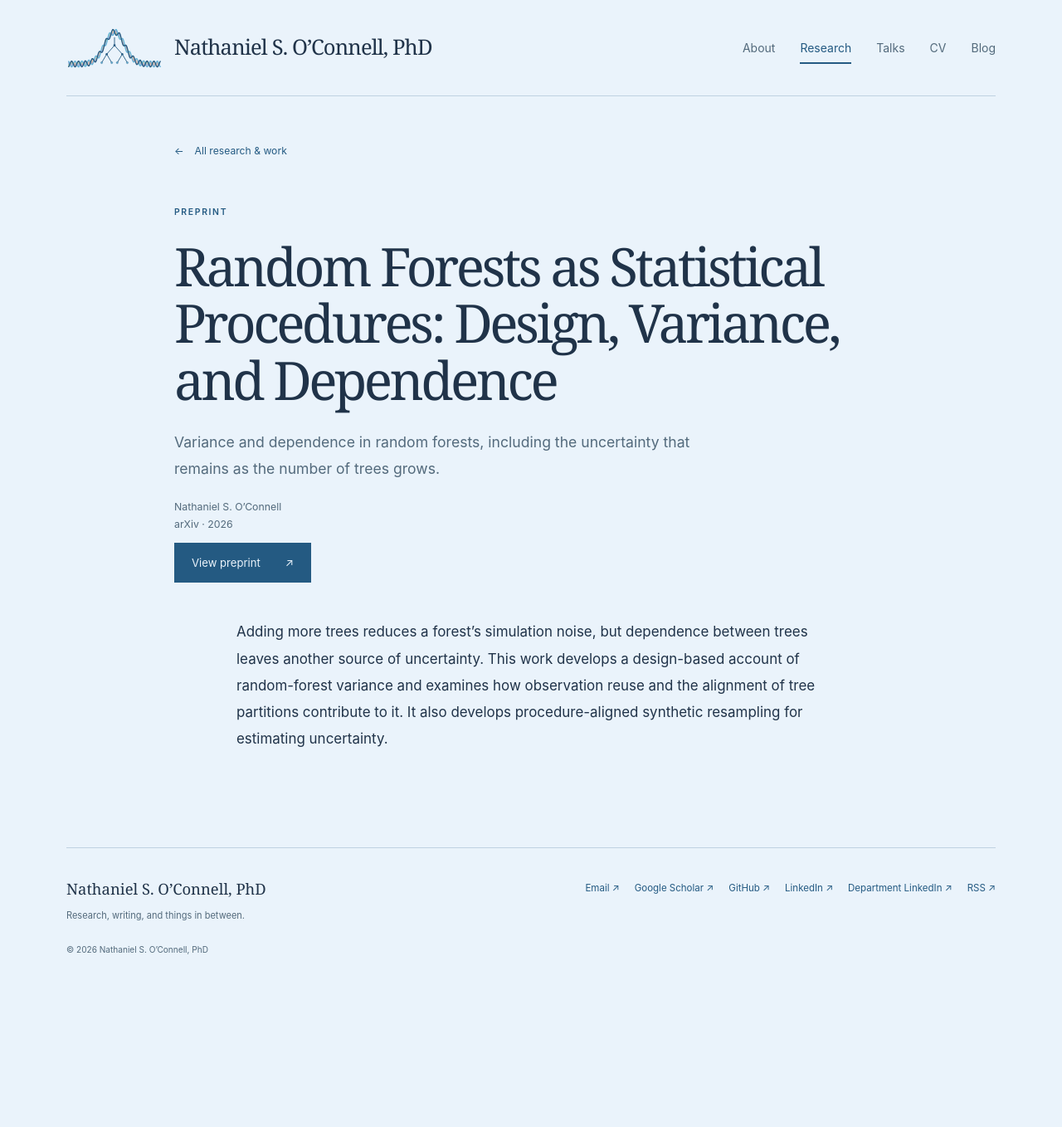
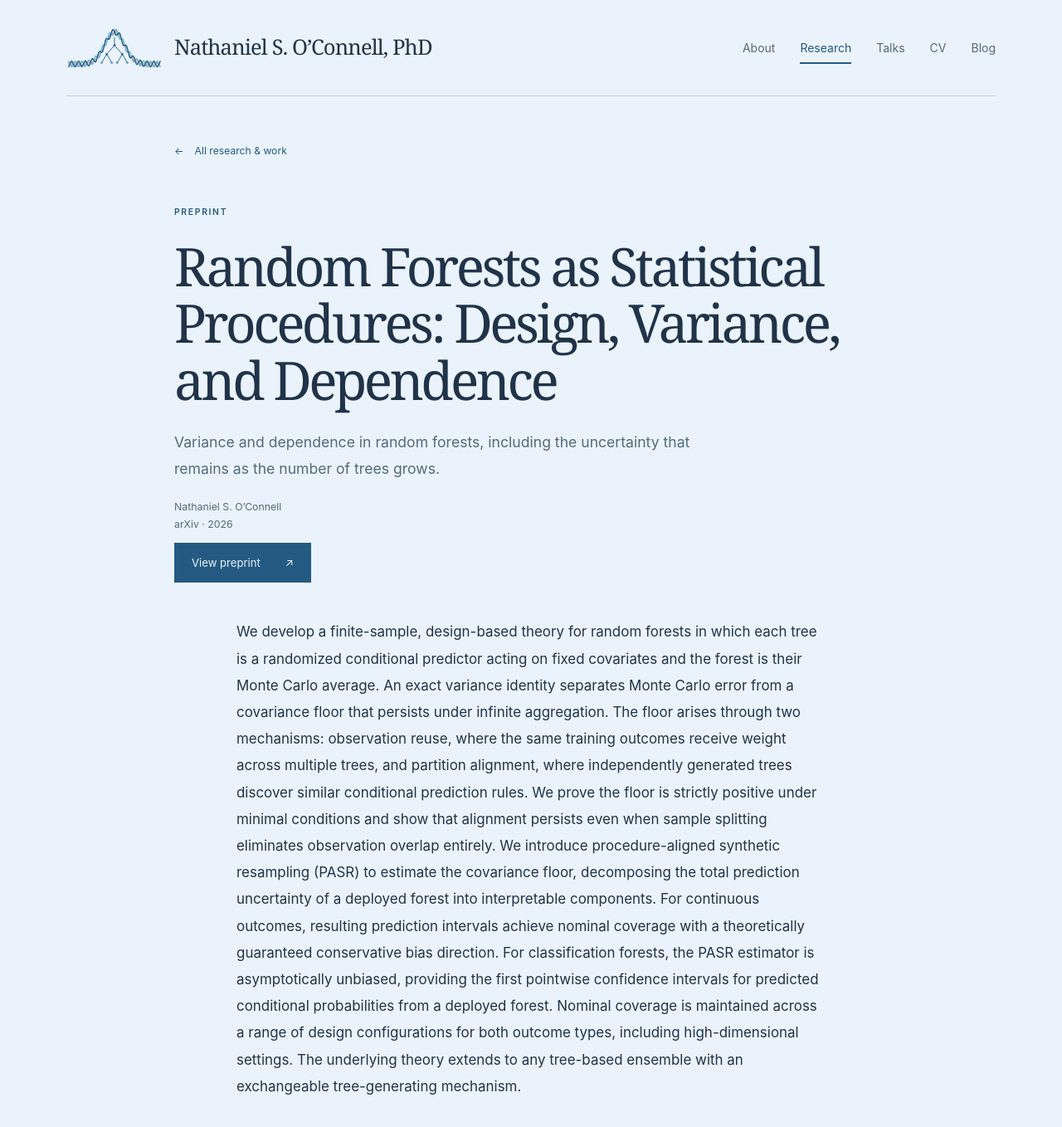
Before and after one commit to NateOConnellPhD/nateoconnell.github.io, a Jekyll site: the page built from _research/random-forests-statistical-procedures.md, in a window 1280 px wide and 1400 px high. Shown: the top 1358 px of the window at 83% size. Built offline with Jekyll 4.4.1, drawn with Linux system fonts in a browser that asks for light colours.

Commit message:
Website editor: Random Forests as Statistical Procedures: Design, Variance, and Dependence

```diff
--- a/_research/random-forests-statistical-procedures.md
+++ b/_research/random-forests-statistical-procedures.md
@@ -12,4 +12,4 @@ published: true
 example: false
 link: "https://arxiv.org/abs/2602.13104"
 ---
-Adding more trees reduces a forest’s simulation noise, but dependence between trees leaves another source of uncertainty. This work develops a design-based account of random-forest variance and examines how observation reuse and the alignment of tree partitions contribute to it. It also develops procedure-aligned synthetic resampling for estimating uncertainty.
+We develop a finite-sample, design-based theory for random forests in which each tree is a randomized conditional predictor acting on fixed covariates and the forest is their Monte Carlo average. An exact variance identity separates Monte Carlo error from a covariance floor that persists under infinite aggregation. The floor arises through two mechanisms: observation reuse, where the same training outcomes receive weight across multiple trees, and partition alignment, where independently generated trees discover similar conditional prediction rules. We prove the floor is strictly positive under minimal conditions and show that alignment persists even when sample splitting eliminates observation overlap entirely. We introduce procedure-aligned synthetic resampling (PASR) to estimate the covariance floor, decomposing the total prediction uncertainty of a deployed forest into interpretable components. For continuous outcomes, resulting prediction intervals achieve nominal coverage with a theoretically guaranteed conservative bias direction. For classification forests, the PASR estimator is asymptotically unbiased, providing the first pointwise confidence intervals for predicted conditional probabilities from a deployed forest. Nominal coverage is maintained across a range of design configurations for both outcome types, including high-dimensional settings. The underlying theory extends to any tree-based ensemble with an exchangeable tree-generating mechanism.
```
